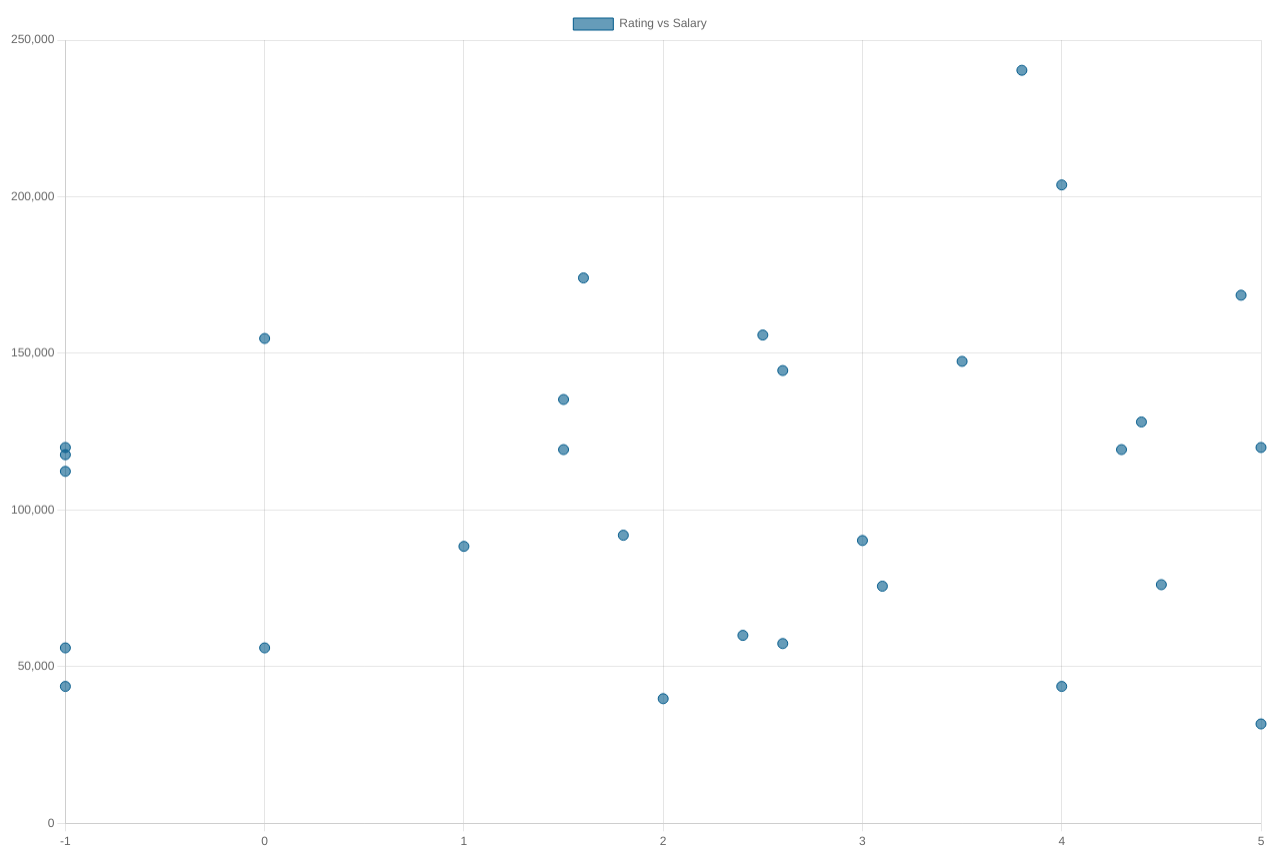
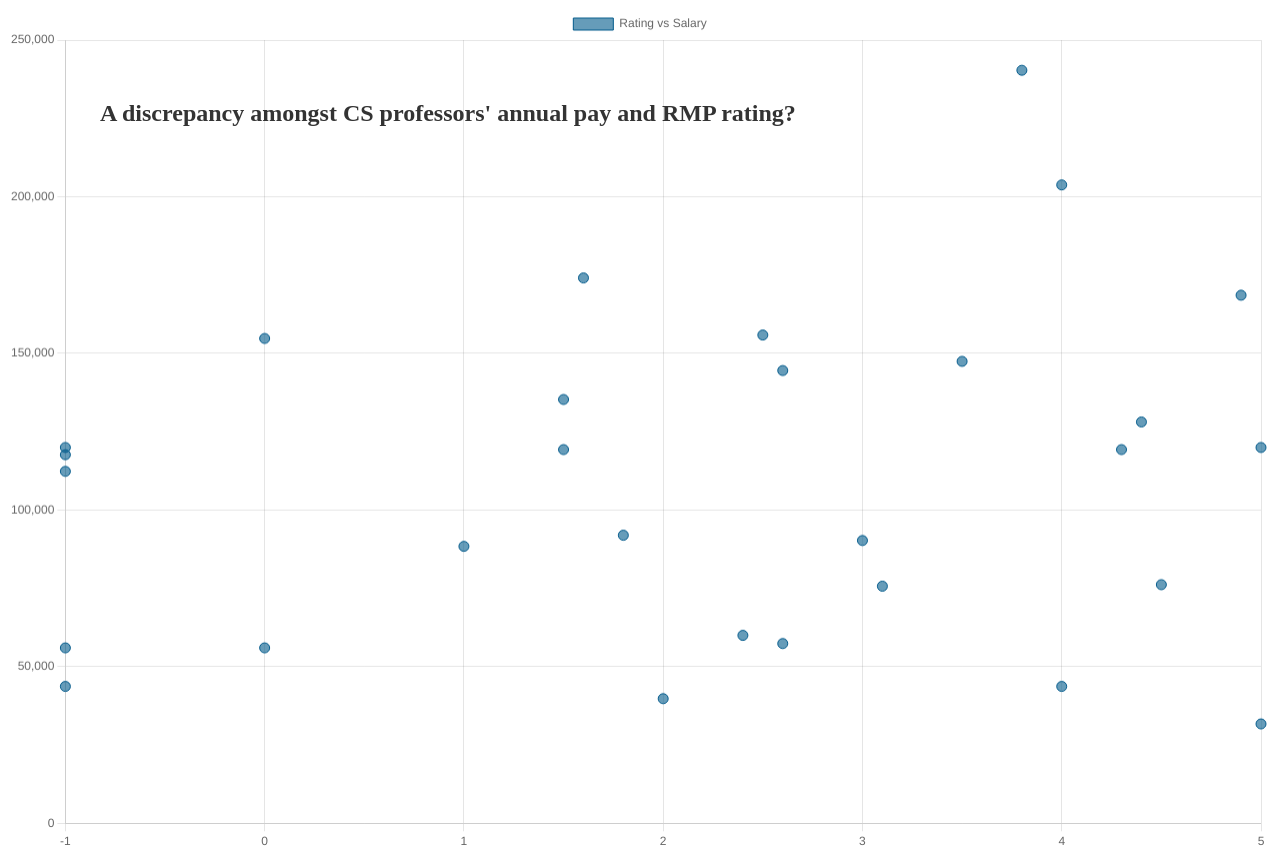
Before and after one commit to zeekblitz/cs617_4, a plain HTML site: page index.html in a window 1280 px wide. Drawn offline with nearby package versions, Linux system fonts and the light colour scheme.

Commit message:
scrolling is done, but now perfect. added a readme

```diff
--- a/index.html
+++ b/index.html
@@ -4,47 +4,58 @@
     <meta charset="UTF-8">
     <title>CS Professor Annual Pay Vs RMP Rating</title>
     <script src="https://cdn.jsdelivr.net/npm/chart.js"></script>
+    <style>
+        #dynamicText {
+            position: fixed;
+            top: 100px;
+            left: 100px;
+            font-size: 24px;
+            font-weight: bold;
+            color: #333;
+        }
+    </style>
 </head>
 <body>
+    <div id="dynamicText">A discrepancy amongst CS professors' annual pay and RMP rating?</div>
     <canvas id="scatterChart" width="600" height="400"></canvas>
 
     <script>
+        document.addEventListener('DOMContentLoaded', () => {
+            let scatterChart;
+            let originalDataPoints; // Store original data points for reset
+
             // Load data from CSV file
-
             fetch('data.csv')
                 .then(response => response.text())
                 .then(data => {
                     const labels = [];
                     const dataPoints = [];
-                const minSize = 5;
-                const maxSize = [];
 
                     // Parse CSV data
                     const rows = data.trim().split('\n');
                     rows.forEach(row => {
                         const columns = row.split(',');
                         labels.push(columns[0] + ' ' + columns[1]);
-                    const xValue = parseFloat(columns[6]); // RMP rating
-                    const yValue = parseInt(columns[5]); // Salary
-                    const zValue = parseInt(columns[7] + minSize); // number of ratings
+                        const xValue = parseFloat(columns[6]);
+                        const yValue = parseInt(columns[5]);
                         dataPoints.push({ x: xValue, y: yValue });
-                    maxSize.push(zValue);
                     });
+
+                    originalDataPoints = [...dataPoints]; // Make a copy of original data
 
                     // Create scatterplot
                     const ctx = document.getElementById('scatterChart').getContext('2d');
-                const scatterChart = new Chart(ctx, {
+                    scatterChart = new Chart(ctx, {
                         type: 'scatter',
                         data: {
                             labels: labels,
                             datasets: [{
                                 label: 'Rating vs Salary',
                                 data: dataPoints,
-                            backgroundColor: 'rgba(0, 90, 139, 0.6)', // Color of data points
-                            borderColor: 'rgba(0, 90, 139, 1)', // Border color of data points
+                                backgroundColor: 'rgba(0, 90, 139, 0.6)',
+                                borderColor: 'rgba(0, 90, 139, 1)',
                                 borderWidth: 1,
-                            pointRadius: minSize, // Size of data points
-                            //pointHoverRadius: maxSize.values()
+                                pointRadius: 5,
                                 pointHoverRadius: 10
                             }]
                         },
@@ -61,10 +72,43 @@
                             }
                         }
                     });
+
+                    // Update y-values based on scroll position
+                    let lastScrollY = 0;
+                    const scrollScaleFactor = 10000; // Adjust this factor based on desired sensitivity
+
+                    window.addEventListener('scroll', () => {
+                        const scrollY = window.scrollY || window.pageYOffset;
+                        const deltaY = scrollY - lastScrollY;
+
+                        if (scatterChart && originalDataPoints) {
+                            // Scale y-values based on x-values
+                            scatterChart.data.datasets[0].data.forEach((point, index) => {
+                                const originalY = originalDataPoints[index].y;
+                                const newX = point.x;
+                                const newY = originalY + (deltaY * scrollScaleFactor * newX);
+
+                                point.y = newY;
+                            });
+
+                            scatterChart.update();
+                        }
+
+                        // Update dynamic text based on scroll position
+                            const dynamicText = document.getElementById('dynamicText');
+                            if (scrollY > 100) {
+                                dynamicText.textContent = 'If professors were paid based on their RMP rating...';
+                            } else {
+                                dynamicText.textContent = 'A discrepancy amongst CS professors\' annual pay and RMP rating?';
+                            }
+
+                        lastScrollY = scrollY;
+                    });
                 })
                 .catch(error => {
                     console.error('Error fetching data:', error);
                 });
+        });
     </script>
 </body>
 </html>
```
Also changed, not shown: 1 other file. Lines whose indentation alone changed are shown as unchanged.
